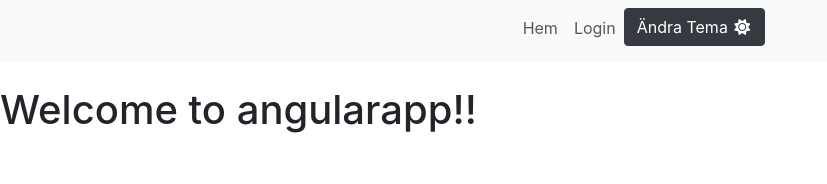
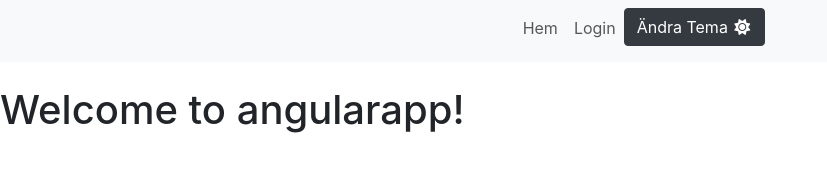
Before and after one commit to Lawe02/angularapp, an Angular app: page / in a window 1280 px wide. Shown: the top 184 px of the page, without its empty margins (0-827 px from the left). Built offline with nearby package versions, Linux system fonts and the light colour scheme.

Commit message:
maybe on heroku

```diff
--- a/package.json
+++ b/package.json
@@ -3,10 +3,11 @@
   "version": "0.0.0",
   "scripts": {
     "ng": "ng",
-    "start": "ng serve --ssl --ssl-cert %APPDATA%\\ASP.NET\\https\\%npm_package_name%.pem --ssl-key %APPDATA%\\ASP.NET\\https\\%npm_package_name%.key",
+    "start": "node server.js",
     "build": "ng build",
     "watch": "ng build --watch --configuration development",
     "test": "ng test",
+    "heroku-postbuild": "ng build --prod",
     "prestart": "node aspnetcore-https"
   },
   "private": true,
--- a/src/app/app.component.html
+++ b/src/app/app.component.html
@@ -25,7 +25,7 @@
 </nav>
 <br>
 <h1>
-  {{ title }}!
+  {{ title }}
 </h1>
 
 
```
